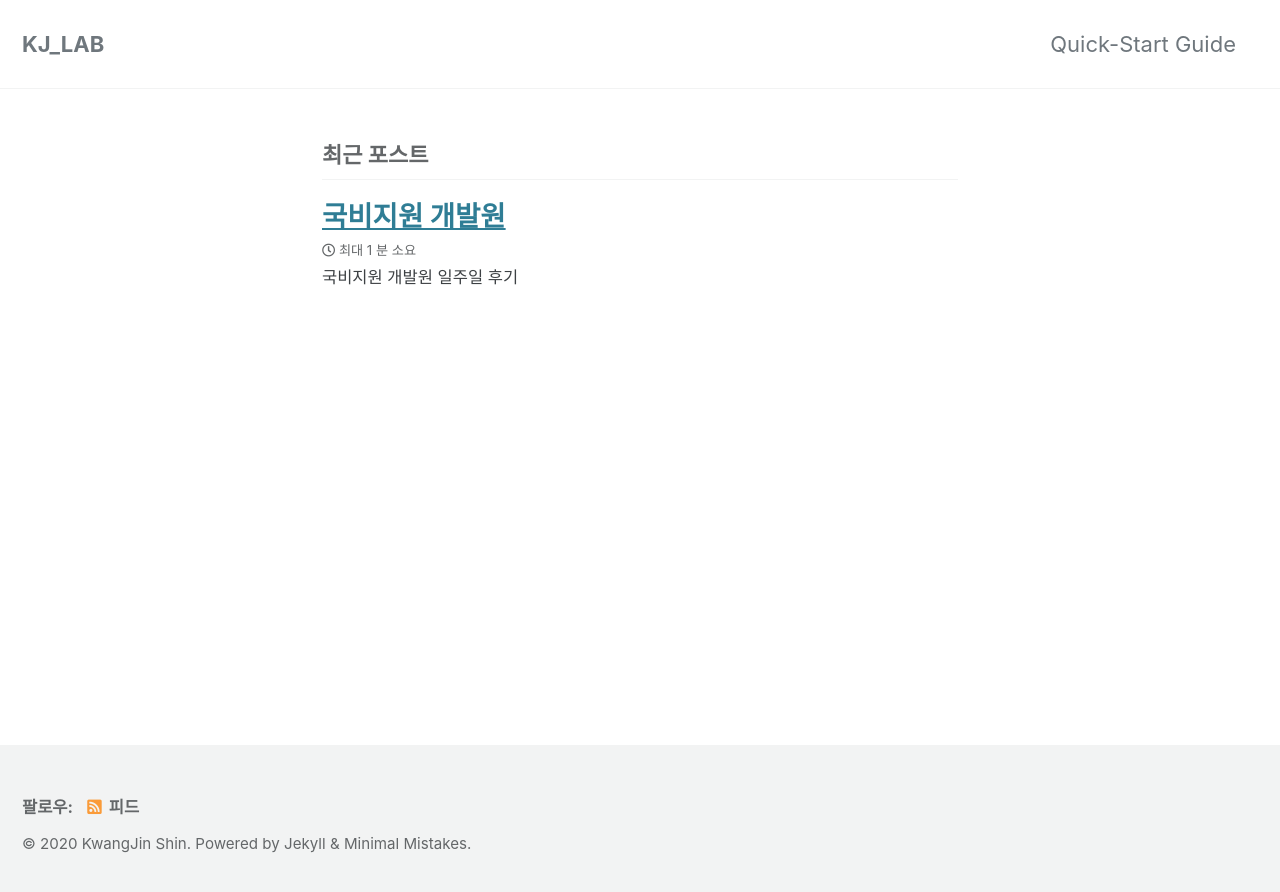
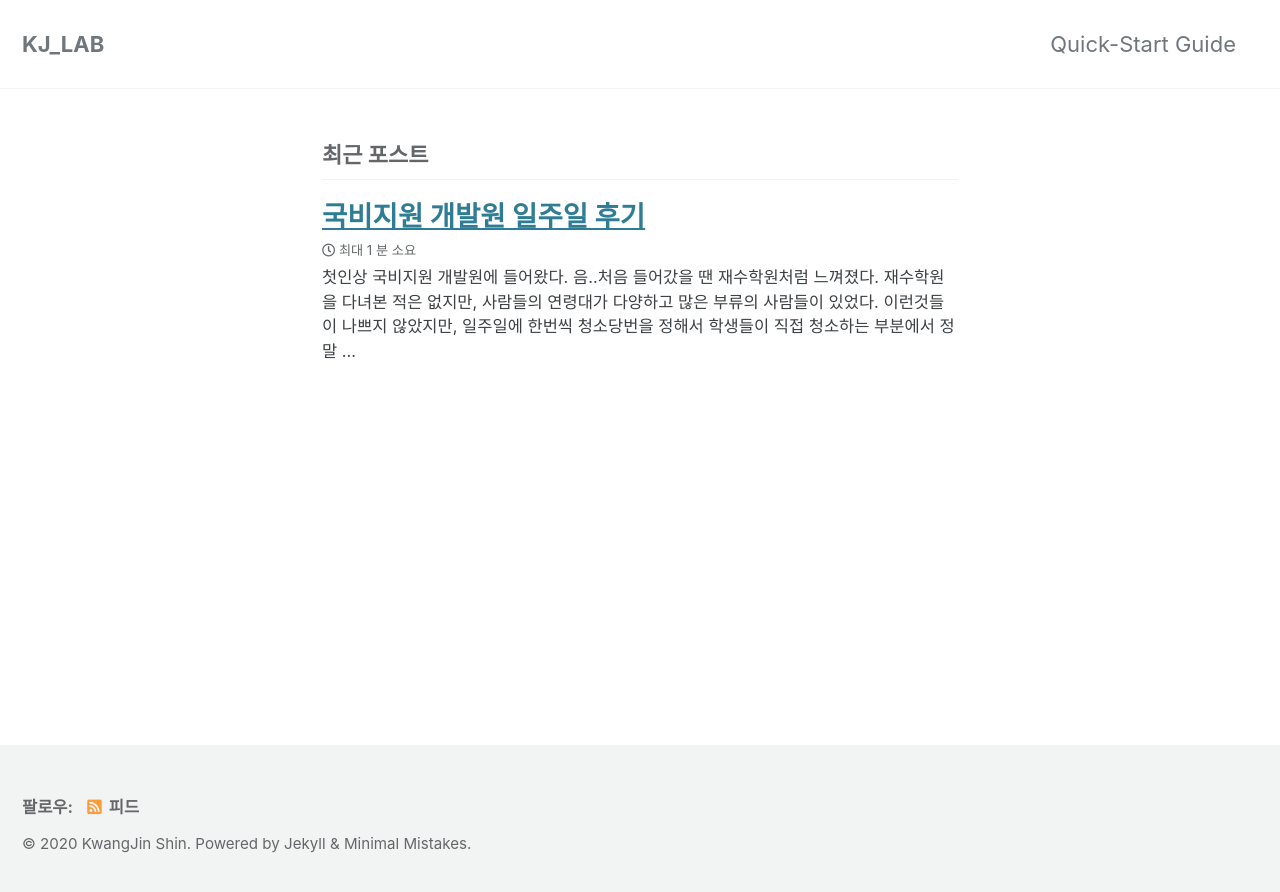
Before and after one commit to KOR-SHIN/KOR-SHIN.github.io, a Jekyll site: the page built from index.markdown, in a window 1280 px wide. Shown: the top 892 px of the page. Built offline with Jekyll 4.4.1, drawn with Linux system fonts in a browser that asks for light colours; cached includes are drawn as plain includes; the list of posts is cut into pages by our own code; part of the change alters nothing that is shown.

```diff
--- a/_posts/2020-07-25-academy.markdown
+++ b/_posts/2020-07-25-academy.markdown
@@ -1,10 +1,8 @@
 ---
-layout : post
-title: 국비지원 개발원
+layout : posts
+title: 국비지원 개발원 일주일 후기
 tags: 개발원, 개발자, SW, JAVA, OracleDB
 ---
-
-# 국비지원 개발원 일주일 후기
 
 ## 첫인상
 ---
```
